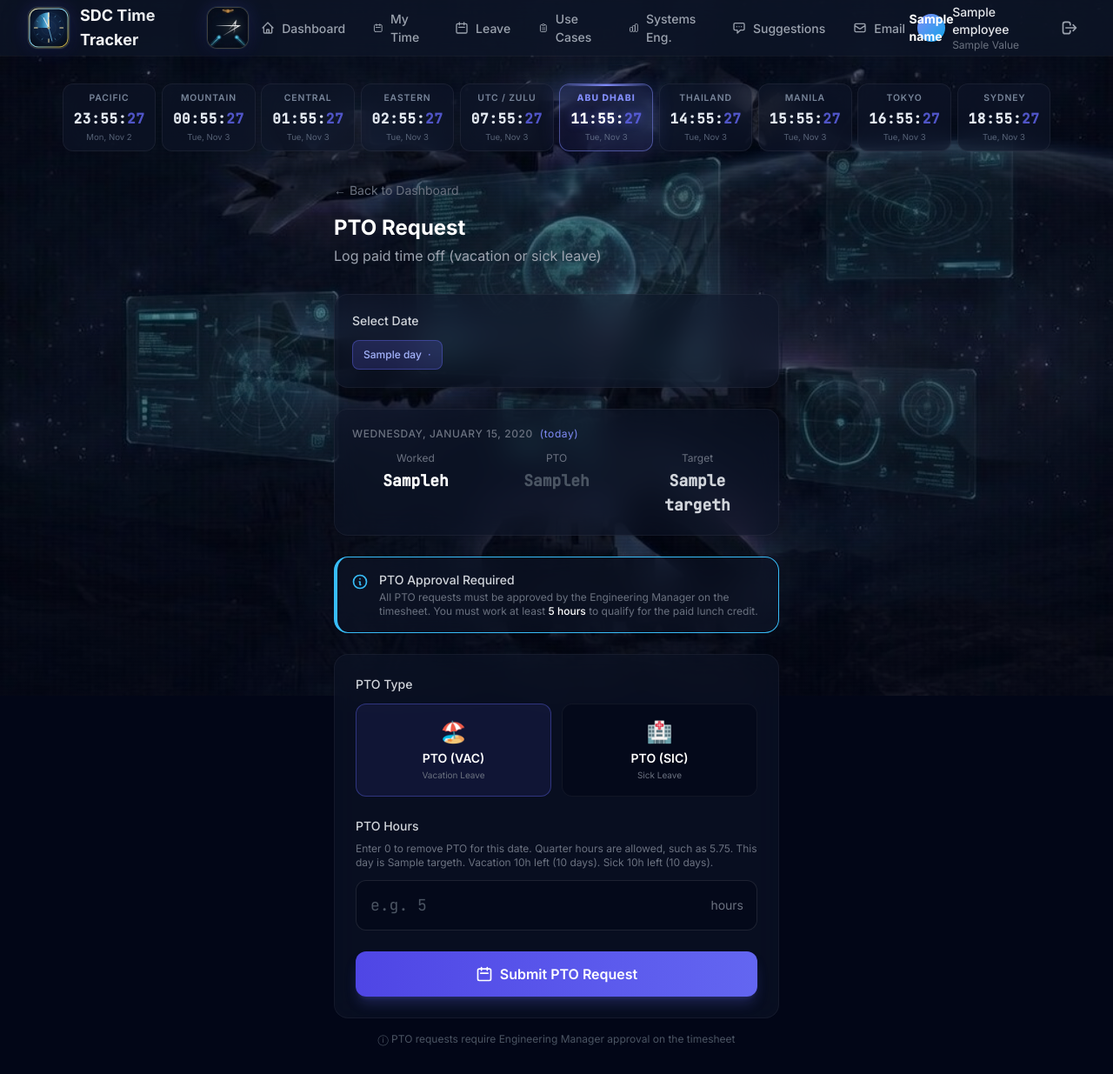
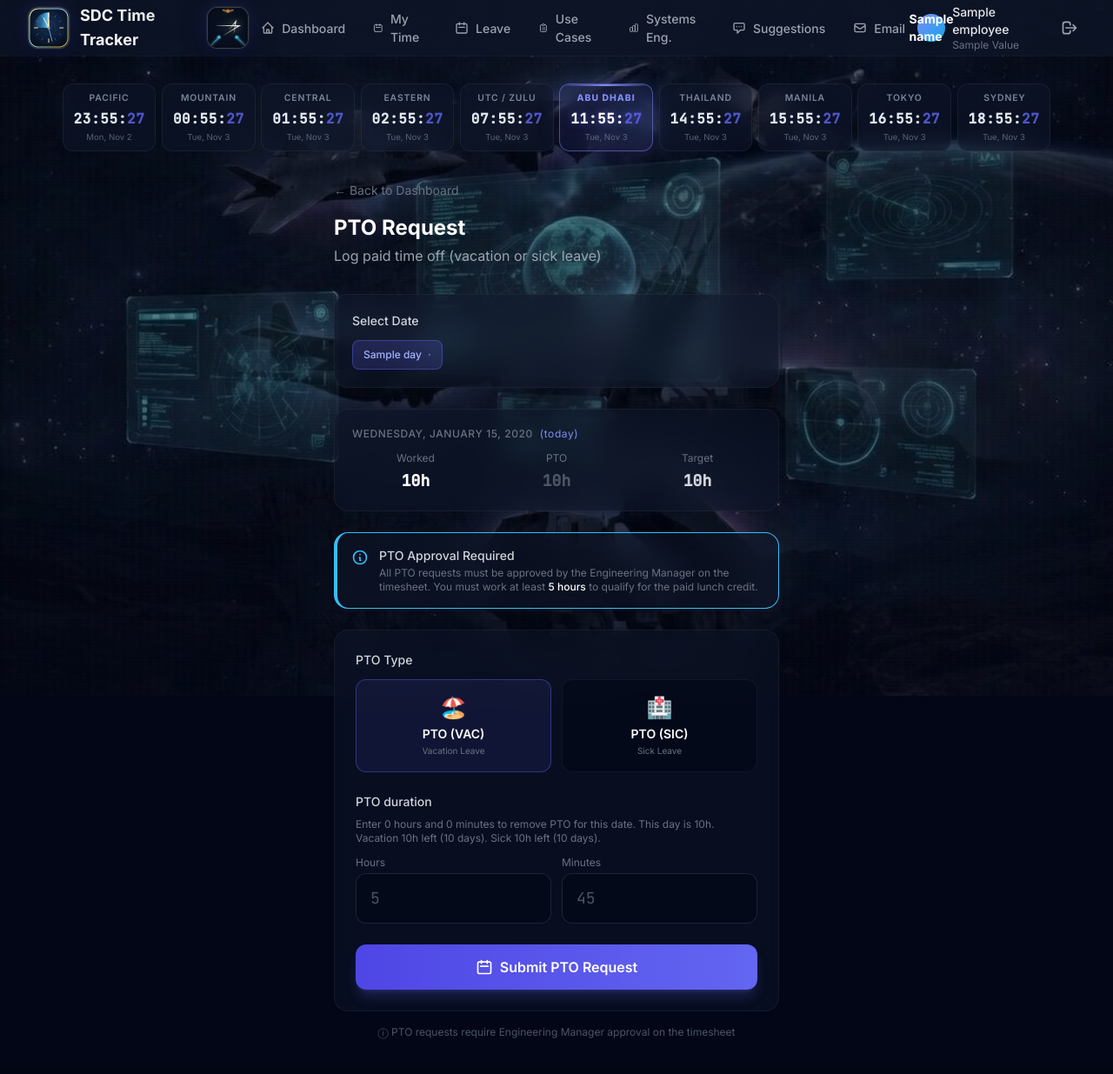
Before and after one commit to TomRathbun/sdc_time_tracker, a FastAPI app: template app/templates/partial_leave.html in a window 1280 px wide. Shown: the whole page at 87% size. After the commit the page ends 1195 px from the top, so only its background shows below. Run offline with FastAPI, Linux system fonts and the light colour scheme; the template is opened without the code that fills it: most values are stand-ins (such as "Sample title", 1, 10 or a date in 2020).

Commit message:
Show vacation and sick durations as hours and minutes.
Partial PTO and the timesheet PTO box now take hours and minutes instead of a decimal like 5.75. Balances, errors, and the PTO email use the same wording.

```diff
--- a/app/services/feature_changes.py
+++ b/app/services/feature_changes.py
@@ -36,6 +36,7 @@ FEATURE_CATALOG = (
         "audience": "employee,supervisor,manager",
         "summary": (
             "Durations now read as hours and minutes, such as 1h 30m, instead of 1.5h. "
+            "Vacation and sick balances, partial PTO, and the timesheet PTO box use the same form. "
             "A whole hour still reads 8h. The Lockheed spreadsheet stays in decimal hours."
         ),
     },
--- a/app/services/missed_entry.py
+++ b/app/services/missed_entry.py
@@ -22,7 +22,7 @@ from app.services.email_layout import render_email
 from app.services.leave_sync import apply_leave_approval
 from app.services.email_checkout import _split_clock
 from app.services.settings import get_bool_setting, get_setting, parse_hhmm_setting
-from app.services.time_calc import friday_required_hours, get_target_hours, update_daily_summary
+from app.services.time_calc import format_duration, friday_required_hours, get_target_hours, update_daily_summary
 from app.services.time_state import STATUS_CHECKED_IN, STATUS_NOT_STARTED, can_check_out, current_status
 
 logger = logging.getLogger(__name__)
@@ -420,7 +420,7 @@ def process_missed_replies(db: Session) -> int:
                         _notify(
                             employee,
                             f"{label} recorded",
-                            f"Accepted. {token.work_date.strftime('%A %d %b')} is {label} ({hours:g} hours).",
+                            f"Accepted. {token.work_date.strftime('%A %d %b')} is {label} ({format_duration(hours)}).",
                             reply_message_id=message.message_id or "",
                             reply_subject=message.subject or "",
                         )
--- a/app/services/time_calc.py
+++ b/app/services/time_calc.py
@@ -231,6 +231,29 @@ def format_duration(hours) -> str:
     if whole:
         return f"{sign}{whole}h"
     return f"{sign}{part}m"
+
+
+def split_duration(hours) -> tuple[int, int]:
+    """1.75 → (1, 45). Bad input is (0, 0)."""
+    try:
+        minutes = int(round(float(hours) * 60))
+    except (TypeError, ValueError):
+        return 0, 0
+    if minutes < 0:
+        return 0, 0
+    return divmod(minutes, 60)
+
+
+def combine_duration(hours, minutes) -> float | None:
+    """Hours and minutes fields → decimal hours. Minutes must be 0–59."""
+    h_text = str(hours if hours is not None else "").strip() or "0"
+    m_text = str(minutes if minutes is not None else "").strip() or "0"
+    if not h_text.isdigit() or not m_text.isdigit():
+        return None
+    whole, part = int(h_text), int(m_text)
+    if part > 59:
+        return None
+    return round(whole + part / 60.0, 2)
 
 
 def format_beod_length(hours: float) -> str:
--- a/app/templates/partial_leave.html
+++ b/app/templates/partial_leave.html
@@ -41,13 +41,13 @@
         <div class="grid grid-cols-3 gap-4 text-center">
             <div>
                 <p class="text-xs text-gray-500 mb-1">Worked</p>
-                <p class="text-lg font-mono font-bold text-white">{{ current_worked }}h</p>
+                <p class="text-lg font-mono font-bold text-white">{{ current_worked|hm }}</p>
             </div>
             <div>
                 <p class="text-xs text-gray-500 mb-1">PTO</p>
                 <p
                     class="text-lg font-mono font-bold {% if current_leave_hours > 0 %}text-accent-400{% else %}text-gray-600{% endif %}">
-                    {{ current_leave_hours }}h
+                    {{ current_leave_hours|hm }}
                 </p>
                 {% if current_leave_hours > 0 %}
                 <p class="text-[10px] mt-0.5
@@ -60,7 +60,7 @@
             </div>
             <div>
                 <p class="text-xs text-gray-500 mb-1">Target</p>
-                <p class="text-lg font-mono font-bold text-gray-300">{{ target }}h</p>
+                <p class="text-lg font-mono font-bold text-gray-300">{{ target|hm }}</p>
             </div>
         </div>
     </div>
@@ -118,16 +118,25 @@
 
                 <!-- Hours -->
                 <div>
-                    <label for="leave_hours" class="block text-sm font-medium text-gray-300 mb-2">PTO Hours</label>
-                    <p class="text-xs text-gray-500 mb-3">Enter 0 to remove PTO for this date. Quarter hours are allowed, such as 5.75. This day is {{ target }}h.
-                        {% if balance %}Vacation {{ '%g'|format(balance.vacation.remaining) }}h left ({{ '%g'|format(balance.vacation.entitlement_days) }} days). Sick {{ '%g'|format(balance.sick.remaining) }}h left ({{ '%g'|format(balance.sick.entitlement_days) }} days).{% endif %}
+                    <label class="block text-sm font-medium text-gray-300 mb-2">PTO duration</label>
+                    <p class="text-xs text-gray-500 mb-3">Enter 0 hours and 0 minutes to remove PTO for this date. This day is {{ target|hm }}.
+                        {% if balance %}Vacation {{ balance.vacation.remaining|hm }} left ({{ '%g'|format(balance.vacation.entitlement_days) }} days). Sick {{ balance.sick.remaining|hm }} left ({{ '%g'|format(balance.sick.entitlement_days) }} days).{% endif %}
                     </p>
-                    <div class="relative">
-                        <input type="number" name="leave_hours" id="leave_hours" step="0.25" min="0" max="{{ target }}"
-                            value="{{ current_leave_hours if current_leave_hours > 0 else '' }}" required
-                            class="w-full bg-surface-900/50 border border-white/10 rounded-xl px-4 py-3.5 text-white text-lg font-mono placeholder-gray-600 focus:outline-none focus:border-primary-500/50 focus:ring-2 focus:ring-primary-500/20 transition-all"
-                            placeholder="e.g. 5">
-                        <span class="absolute right-4 top-1/2 -translate-y-1/2 text-gray-500 text-sm">hours</span>
+                    <div class="grid grid-cols-2 gap-3">
+                        <div>
+                            <label for="leave_h" class="block text-xs text-gray-500 mb-1">Hours</label>
+                            <input type="number" name="leave_h" id="leave_h" step="1" min="0" max="{{ target|int }}"
+                                value="{{ leave_h }}" required
+                                class="w-full bg-surface-900/50 border border-white/10 rounded-xl px-4 py-3.5 text-white text-lg font-mono placeholder-gray-600 focus:outline-none focus:border-primary-500/50 focus:ring-2 focus:ring-primary-500/20 transition-all"
+                                placeholder="5">
+                        </div>
+                        <div>
+                            <label for="leave_m" class="block text-xs text-gray-500 mb-1">Minutes</label>
+                            <input type="number" name="leave_m" id="leave_m" step="1" min="0" max="59"
+                                value="{{ leave_m }}" required
+                                class="w-full bg-surface-900/50 border border-white/10 rounded-xl px-4 py-3.5 text-white text-lg font-mono placeholder-gray-600 focus:outline-none focus:border-primary-500/50 focus:ring-2 focus:ring-primary-500/20 transition-all"
+                                placeholder="45">
+                        </div>
                     </div>
                 </div>
 
--- a/app/templates/vacation_schedule.html
+++ b/app/templates/vacation_schedule.html
@@ -243,7 +243,7 @@
                                 <td class="font-medium">{{ emp.name }}</td>
                                 <td class="capitalize text-[#5c5648]">{{ emp.role }}</td>
                                 <td class="text-[#8a7a4b]" colspan="4">No projected vacation in this period</td>
-                                <td class="font-mono text-[#5c5648]">{{ '%g'|format(emp.vacation_remaining) }}h remaining</td>
+                                <td class="font-mono text-[#5c5648]">{{ emp.vacation_remaining|hm }} remaining</td>
                             </tr>
                         {% endif %}
                     {% endfor %}
```
Also changed, not shown: app/routes/admin.py (+11 -2 lines), app/routes/time_entry.py (+18 -5 lines), app/services/email_menu.py (+6 -6 lines), app/services/leave_balance.py (+7 -7 lines), app/templates/admin_timesheet.html (+14 -5 lines), app/templates/leave.html (+7 -7 lines).
